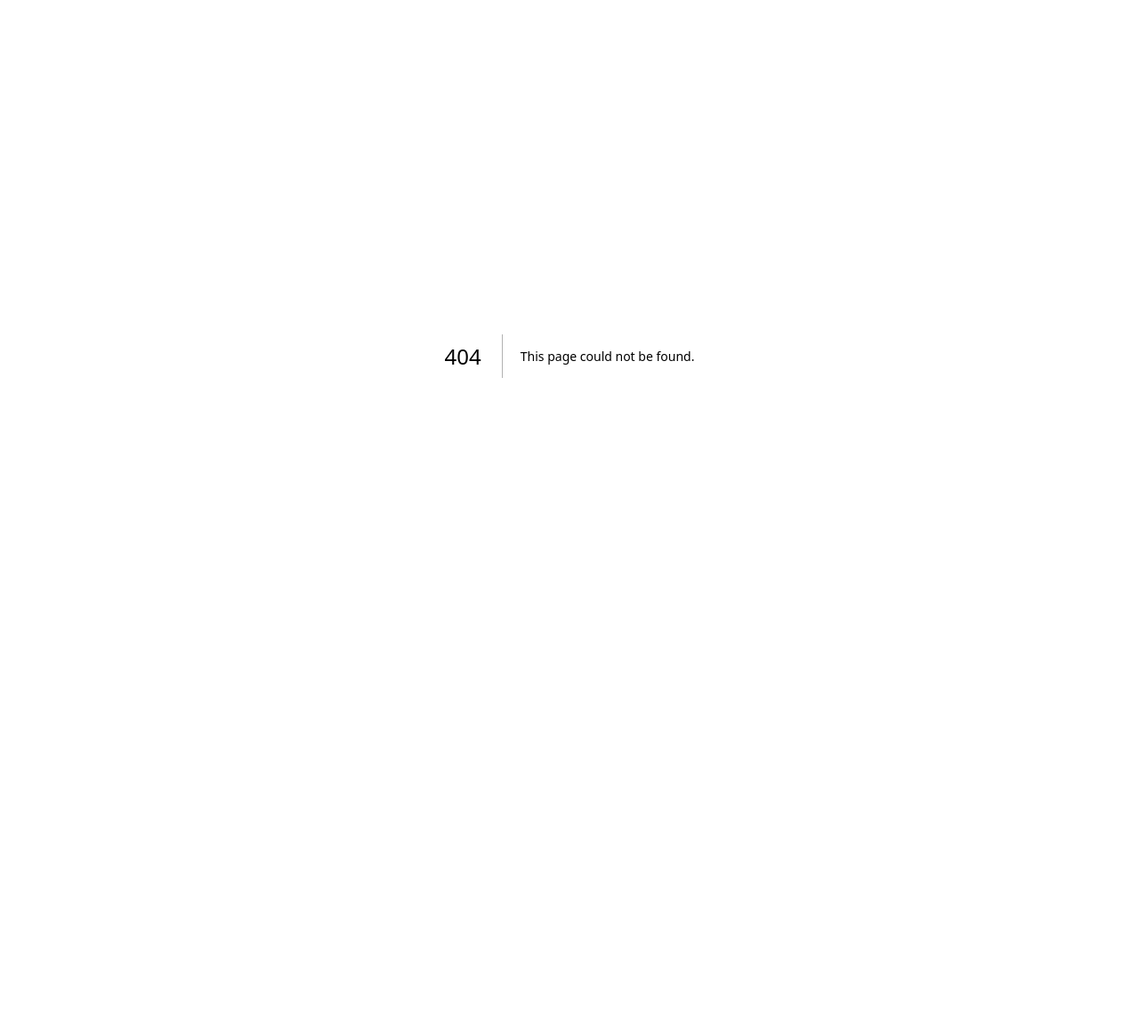
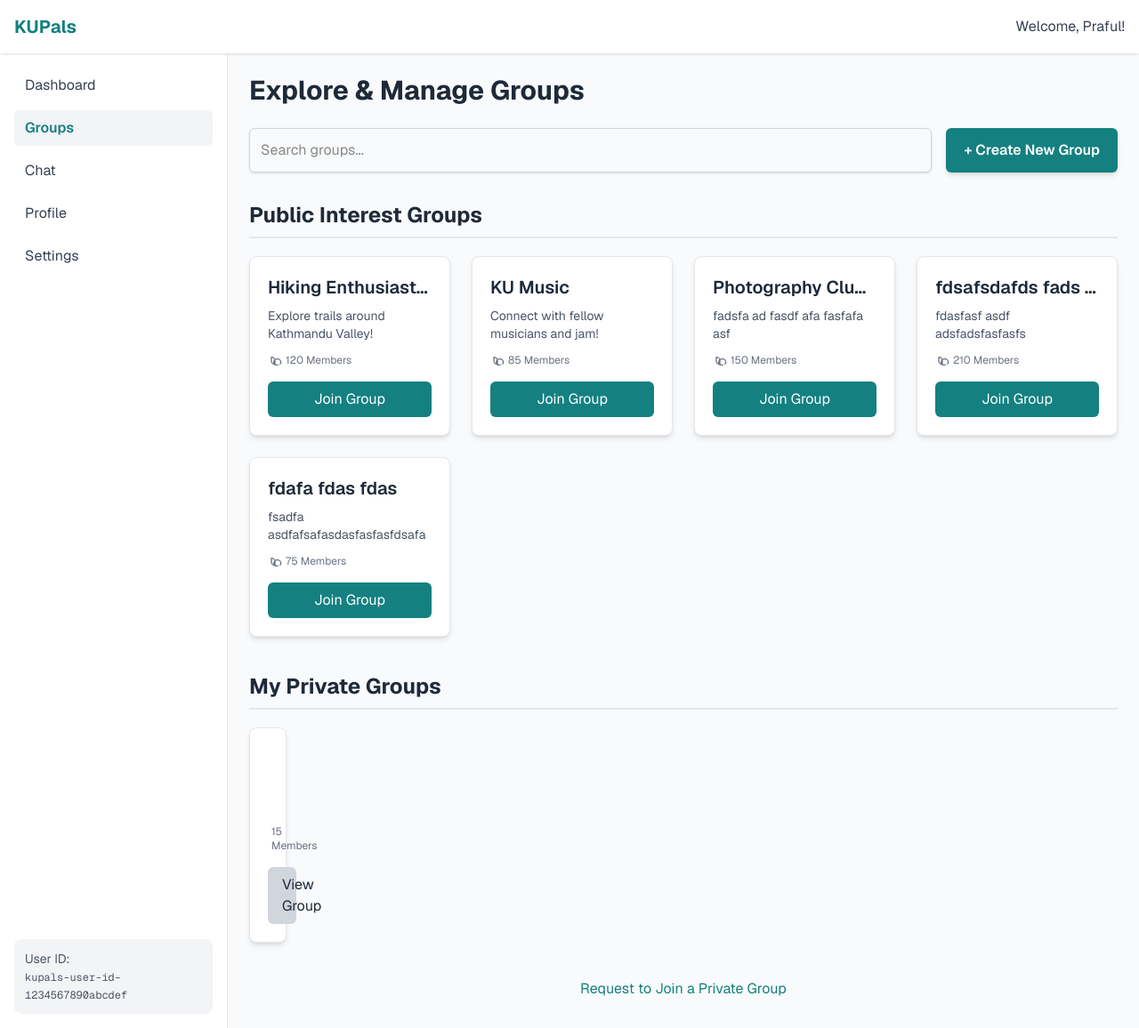
Before and after one commit to prinep/KUPals, a Next.js app: page /group in a window 1280 px wide. Before the commit this address had no page. Shown: the whole page at 89% size. Before the commit the page ends 800 px from the top, so only its background shows below. Built offline with nearby package versions, Linux system fonts and the light colour scheme.

Commit message:
added simple skeleton for groups ui

```diff
--- a/src/app/LandingPage/page.js
+++ b/src/app/LandingPage/page.js
@@ -0,0 +1,8 @@
+'use client';
+
+import LoadingSpinner from "../components/ui/loadingSpinner";
+
+export default function Home() {
+  return <LoadingSpinner/>;
+
+}
--- a/src/app/dashboard/page.js
+++ b/src/app/dashboard/page.js
@@ -1,4 +1,5 @@
 import React from 'react';
+import Link from 'next/link';
 
 const KUPalsDashboard = () => {
   const userName = 'TchuTcu';
@@ -38,11 +39,11 @@ const KUPalsDashboard = () => {
 
         <aside className="w-64 bg-white shadow-md p-4 flex flex-col space-y-4 border-r border-gray-200">
           <nav className="space-y-2">
-            <a href="#" className="block px-3 py-2 text-gray-700 hover:bg-gray-100 rounded-md transition duration-150 ease-in-out">Dashboard</a>
-            <a href="#" className="block px-3 py-2 text-gray-700 hover:bg-gray-100 rounded-md transition duration-150 ease-in-out">Groups</a>
-            <a href="#" className="block px-3 py-2 text-gray-700 hover:bg-gray-100 rounded-md transition duration-150 ease-in-out">Chat</a>
-            <a href="#" className="block px-3 py-2 text-gray-700 hover:bg-gray-100 rounded-md transition duration-150 ease-in-out">Profile</a>
-            <a href="#" className="block px-3 py-2 text-gray-700 hover:bg-gray-100 rounded-md transition duration-150 ease-in-out">Settings</a>
+            <Link href="dashboard" className="block px-3 py-2 bg-gray-100 text-[#158080] font-semibold rounded-md transition duration-150 ease-in-out">Dashboard</Link>
+            <Link href="group" className="block px-3 py-2 text-gray-700 hover:bg-gray-100 rounded-md transition duration-150 ease-in-out">Groups</Link>
+            <Link href="chat" className="block px-3 py-2 text-gray-700 hover:bg-gray-100 rounded-md transition duration-150 ease-in-out">Chat</Link>
+            <Link href="profile" className="block px-3 py-2 text-gray-700 hover:bg-gray-100 rounded-md transition duration-150 ease-in-out">Profile</Link>
+            <Link href="settings" className="block px-3 py-2 text-gray-700 hover:bg-gray-100 rounded-md transition duration-150 ease-in-out">Settings</Link>
           </nav>
           {userId && (
             <div className="mt-auto p-3 bg-gray-100 rounded-lg text-sm text-gray-600 break-words">
--- /dev/null
+++ b/src/app/group/page.js
@@ -0,0 +1,116 @@
+import React from 'react';
+import Link from 'next/link'
+
+const KUPalsGroupsPage = () => {
+  const publicGroups = [
+    { id: 'p1', name: 'Hiking Enthusiasts of KU', members: 120, description: 'Explore trails around Kathmandu Valley!' },
+    { id: 'p2', name: 'KU Music ', members: 85, description: 'Connect with fellow musicians and jam!' },
+    { id: 'p3', name: 'Photography Club KU', members: 150, description: 'fadsfa ad fasdf afa fasfafa asf' },
+    { id: 'p4', name: 'fdsafsdafds fads as', members: 210, description: 'fdasfasf asdf adsfadsfasfasfs' },
+    { id: 'p5', name: ' fdafa fdas fdas', members: 75, description: 'fsadfa asdfafsafasdasfasfasfdsafa' },
+  ];
+
+  const privateGroups = [
+    { id: 'v1', name: 'COMP 206 Study Group (Sec A)', members: 15, description: 'Dedicated to COMP 206 coursework.' },
+    { id: 'v2', name: 'Project group Team', members: 5, description: 'Private space for our final year project.' },
+  ];
+
+  const userName = 'Praful';
+  const userId = 'kupals-user-id-1234567890abcdef';
+
+  return (
+    <div className="min-h-screen bg-gray-50 flex flex-col font-sans antialiased">
+      <nav className="bg-white shadow-sm p-4 flex items-center justify-between sticky top-0 z-10">
+        <div className="flex items-center space-x-2">
+          <span className="text-xl font-bold text-[#158080]">KUPals</span>
+        </div>
+        <div className="flex items-center space-x-4">
+          <span className="text-gray-700">Welcome, {userName}!</span>
+        </div>
+      </nav>
+
+      <div className="flex flex-1 overflow-hidden">
+        <aside className="w-64 bg-white shadow-md p-4 flex flex-col space-y-4 border-r border-gray-200">
+          <nav className="space-y-2">
+            <Link href="dashboard" className="block px-3 py-2 text-gray-700 hover:bg-gray-100 rounded-md transition duration-150 ease-in-out">Dashboard</Link>
+            <Link href="groups" className="block px-3 py-2 bg-gray-100 text-[#158080] font-semibold rounded-md transition duration-150 ease-in-out">Groups</Link>
+            <Link href="chat" className="block px-3 py-2 text-gray-700 hover:bg-gray-100 rounded-md transition duration-150 ease-in-out">Chat</Link>
+            <Link href="profile" className="block px-3 py-2 text-gray-700 hover:bg-gray-100 rounded-md transition duration-150 ease-in-out">Profile</Link>
+            <Link href="settings" className="block px-3 py-2 text-gray-700 hover:bg-gray-100 rounded-md transition duration-150 ease-in-out">Settings</Link>
+          </nav>
+          {userId && (
+            <div className="mt-auto p-3 bg-gray-100 rounded-lg text-sm text-gray-600 break-words">
+              User ID: <br /> <span className="font-mono text-xs">{userId}</span>
+            </div>
+          )}
+        </aside>
+
+        <main className="flex-1 p-6 overflow-y-auto bg-gray-50">
+          <h1 className="text-3xl font-bold text-gray-800 mb-6">Explore & Manage Groups</h1>
+
+          <div className="flex flex-col md:flex-row gap-4 mb-8">
+            <input
+              type="text"
+              placeholder="Search groups..."
+              className="flex-1 p-3 border border-gray-300 rounded-md shadow-sm focus:outline-none focus:ring-2 focus:ring-[#158080] focus:border-transparent"
+            />
+            <button className="px-5 py-3 bg-[#158080] text-white font-semibold rounded-md shadow-md hover:bg-teal-700 transition duration-200 ease-in-out focus:outline-none focus:ring-2 focus:ring-[#158080] focus:ring-opacity-50">
+              + Create New Group
+            </button>
+          </div>
+
+          <section className="mb-10">
+            <h2 className="text-2xl font-bold text-gray-800 mb-5 border-b-2 border-gray-200 pb-2">Public Interest Groups</h2>
+            <div className="grid grid-cols-1 sm:grid-cols-2 lg:grid-cols-3 xl:grid-cols-4 gap-6">
+              {publicGroups.map(group => (
+                <div key={group.id} className="bg-white rounded-lg shadow-md p-5 border border-gray-200 hover:shadow-lg transition duration-200 ease-in-out">
+                  <h3 className="text-xl font-semibold text-gray-800 mb-2 truncate">{group.name}</h3>
+                  <p className="text-gray-600 text-sm mb-3 line-clamp-2">{group.description}</p>
+                  <div className="flex items-center text-gray-500 text-xs mb-4">
+                    <svg className="w-4 h-4 mr-1" fill="none" stroke="currentColor" viewBox="0 0 24 24" xmlns="http://www.w3.org/2000/svg"><path strokeLinecap="round" strokeLinejoin="round" strokeWidth="2" d="M17 20h-5m-1.58-1.58C10.74 18.06 10 17.15 10 16a6 6 0 1112 0c0 1.15-.74 2.06-1.42 2.42M12 13a6 6 0 00-6-6v6a6 6 0 006 6z"></path></svg>
+                    {group.members} Members
+                  </div>
+                  <button className="w-full px-4 py-2 bg-[#158080] text-white rounded-md hover:bg-teal-700 transition duration-200 ease-in-out focus:outline-none focus:ring-2 focus:ring-[#158080] focus:ring-opacity-50">
+                    Join Group
+                  </button>
+                </div>
+              ))}
+            </div>
+            {publicGroups.length === 0 && (
+              <p className="text-gray-500 text-center py-8">No public groups available at the moment.</p>
+            )}
+          </section>
+
+          <section>
+            <h2 className="text-2xl font-bold text-gray-800 mb-5 border-b-2 border-gray-200 pb-2">My Private Groups</h2>
+            <div className="grid grid-cols-1 sm:grid-cols-2 lg:grid-cols-3 xl:grid-cols-4 gap-600">
+              {privateGroups.map(group => (
+                <div key={group.id} className="bg-white rounded-lg shadow-md p-5 border border-gray-200 hover:shadow-lg transition duration-200 ease-in-out">
+                  <h3 className="text-xl font-semibold text-gray-800 mb-2 truncate">{group.name}</h3>
+                  <p className="text-gray-600 text-sm mb-3 line-clamp-2">{group.description}</p>
+                  <div className="flex items-center text-gray-500 text-xs mb-4">
+                    <svg className="w-4 h-4 mr-1" fill="none" stroke="currentColor" viewBox="0 0 24 24" xmlns="http://www.w3.org/2000/svg"><path strokeLinecap="round" strokeLinejoin="round" strokeWidth="2" d="M12 15v2m-6 4h12a2 2 0 002-2v-6a2 2 0 00-2-2H6a2 2 0 00-2 2v6a2 2 0 002 2zm10-10V7a4 4 0 00-8 0v4h8z"></path></svg>
+                    {group.members} Members
+                  </div>
+                  <button className="w-full px-4 py-2 bg-gray-300 text-gray-800 rounded-md hover:bg-gray-400 transition duration-200 ease-in-out focus:outline-none focus:ring-2 focus:ring-gray-300 focus:ring-opacity-50">
+                    View Group
+                  </button>
+                </div>
+              ))}
+            </div>
+            {privateGroups.length === 0 && (
+              <p className="text-gray-500 text-center py-8">You are not part of any private groups.</p>
+            )}
+            <div className="text-center mt-8">
+                <button className="text-[#158080] hover:underline px-4 py-2">
+                    Request to Join a Private Group
+                </button>
+            </div>
+          </section>
+        </main>
+      </div>
+    </div>
+  );
+};
+
+export default KUPalsGroupsPage;
--- a/src/app/page.js
+++ b/src/app/page.js
@@ -1,28 +1,8 @@
 'use client';
 
-import Image from "next/image";
-
-
-
-
+import LoadingSpinner from "../components/ui/loadingSpinner";
 
 export default function Home() {
-  return (
+  return <LoadingSpinner/>;
 
-
-
-
-
-
-
-
-
-
-
-
-
-
-
-
-  );
 }
--- a/src/components/ui/loadingSpinner.js
+++ b/src/components/ui/loadingSpinner.js
@@ -4,11 +4,7 @@ const LoadingSpinner = () => {
   return (
     <div className="flex items-center justify-center min-h-screen">
       <div
-<<<<<<< HEAD
-        className="w-24 h-24 border-8 border-solid border-current border-b-transparent rounded-full animate-spin text-[#158080]"
-=======
         className="w-24 h-24 border-6 border-solid border-current border-b-transparent rounded-full animate-spin text-[#2ACAA8]"
->>>>>>> 671bf78628968ae9ec7b88462b10d390e2b762ac
         role="status"
       >
         <span className="sr-only ">Loading...</span>
```
